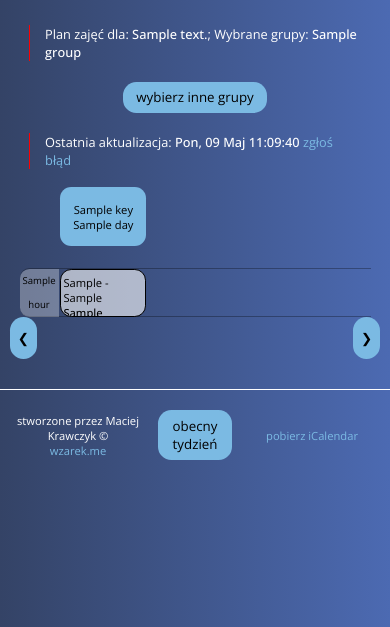
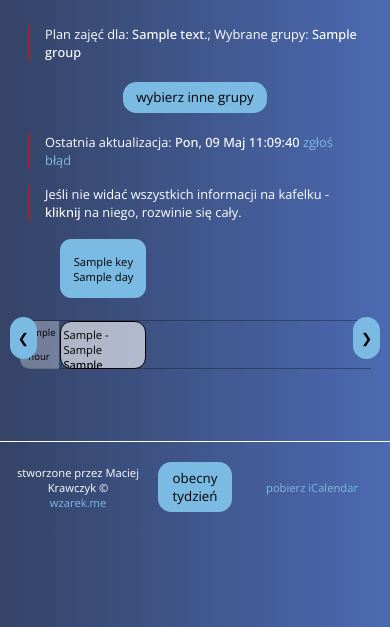
Before and after one commit to wzarek/timetable-scrapper, a Django app: template templates/timetable.html in a window 390 px wide. Shown: the part 69-696 px from the top of the page. Run offline with Django 3.2, Linux system fonts and the light colour scheme; data comes from the database, SQL or seed files in the repository; both versions use the stored data as it was after the commit; the template is opened without the code that fills it: values that come from a table or form of the project are taken from there, most other values are stand-ins (such as "Sample title", 1, 10 or a date in 2020); some libraries are stand-ins or nearby versions.

Commit message:
Accessibility changes

```diff
--- a/static/css/rwd.css
+++ b/static/css/rwd.css
@@ -17,6 +17,10 @@
 
     .plan-single {
         font-size: .7rem;
+    }
+
+    .plan-single h3 {
+        font-size: .75rem;
     }
 
     .hours p {
@@ -105,6 +109,10 @@
         margin-top: calc(var(--diff) * 1.5rem);
     }
 
+    .plan-single h3 {
+        font-size: .7rem;
+    }
+
     .hours p {
         font-size: .6rem;
         line-height: 1.5rem;
--- a/static/css/style.css
+++ b/static/css/style.css
@@ -98,6 +98,7 @@ header nav {
     width: 25vw;
     background-color: rgba(255, 255, 255, .95);
     transition: right .35s 0s ease-out;
+    z-index: 99;
 }
 
 header nav svg {
@@ -185,9 +186,10 @@ main#timetable .form-groups {
     border-radius: 1em;
 }
 
-.plan-single h4 {
+.plan-single h3 {
     font-weight: 500;
     margin-bottom: 1vh;
+    font-size: .9rem;
 }
 
 .plan-single.plan-full {
--- a/templates/base.html
+++ b/templates/base.html
@@ -7,6 +7,8 @@
     <meta charset="UTF-8">
     <meta http-equiv="X-UA-Compatible" content="IE=edge">
     <meta name="viewport" content="width=device-width, initial-scale=1.0">
+    <meta name="description" content="Narzędzie do uprzaszczania planu zajęć dla Uniwersytetu Opolskiego, które zamienia arkusz Excela na przejrzysty graficzny plan zajęć" >
+    <meta name="keywords" content="opole, uniwersytet opolski, plan zajęć, arkusz">
     <link rel="stylesheet" href="{% static 'css/style.css' %}">
     <link rel="stylesheet" href="{% static 'css/rwd.css' %}">
     {% block styles %}
--- a/templates/timetable.html
+++ b/templates/timetable.html
@@ -45,6 +45,9 @@
             </span>
             <a href="mailto:contact@wzarek.me">zgłoś błąd</a>
         </p>
+        <p class="note">
+            Jeśli nie widać wszystkich informacji na kafelku - <span class="bold">kliknij</span> na niego, rozwinie się cały.
+        </p>
         <section class="timetable-container">
             <section class='hours'>
                 {% for h in hours %}
@@ -79,7 +82,7 @@
                             {% for k in var %}
                             <div data-height='{{ k.dlugosc }}' data-diff="{{ k.diff }}" class='plan-single {%if today == k.data %}today{%endif%}'>
                                 <span>{{ k.od }} - {{ k.do }}</span>
-                                <h4>{{ k.przedmiot }}</h4>
+                                <h3>{{ k.przedmiot }}</h3>
                                 <p>{{ k.stopien }} {{ k.imie }} {{ k.nazwisko }}</p>
                                 <p>sala: {{ k.sala }}</p>
                                 <p>gr.: {{ k.grupa }}</p>
```
Also changed, not shown: db.sqlite3.
